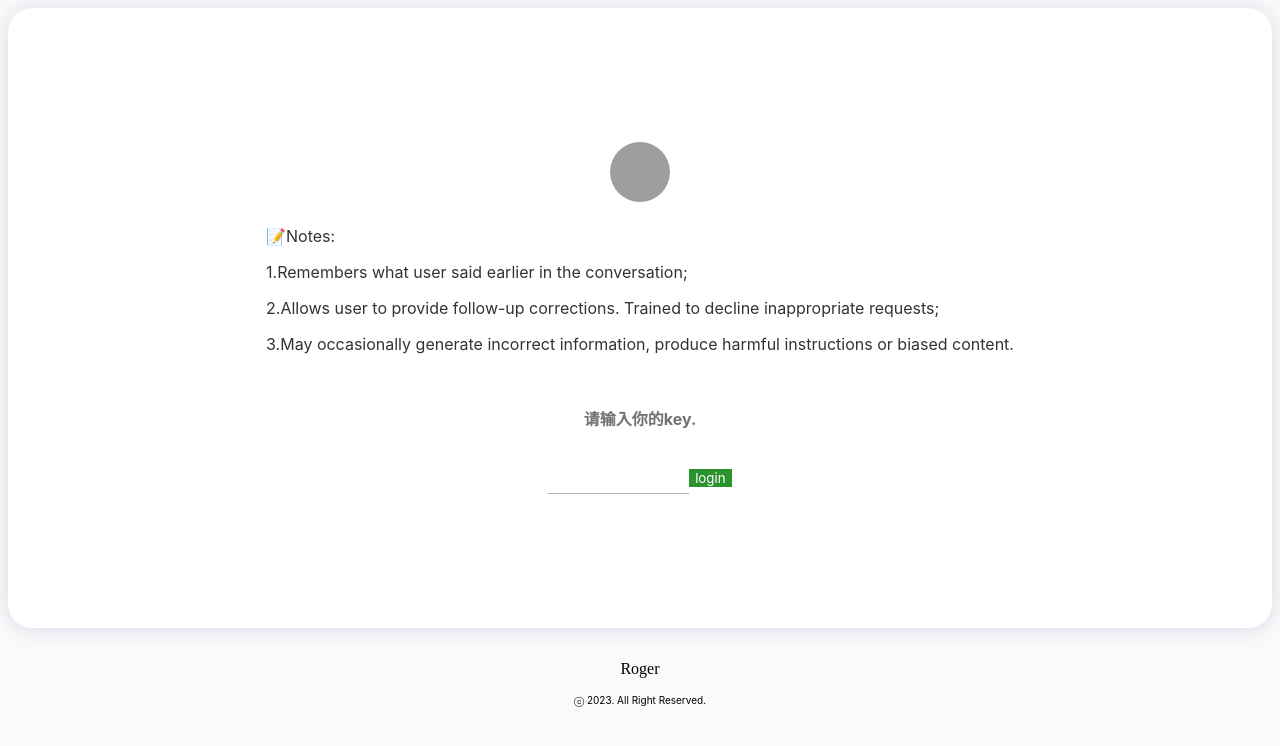
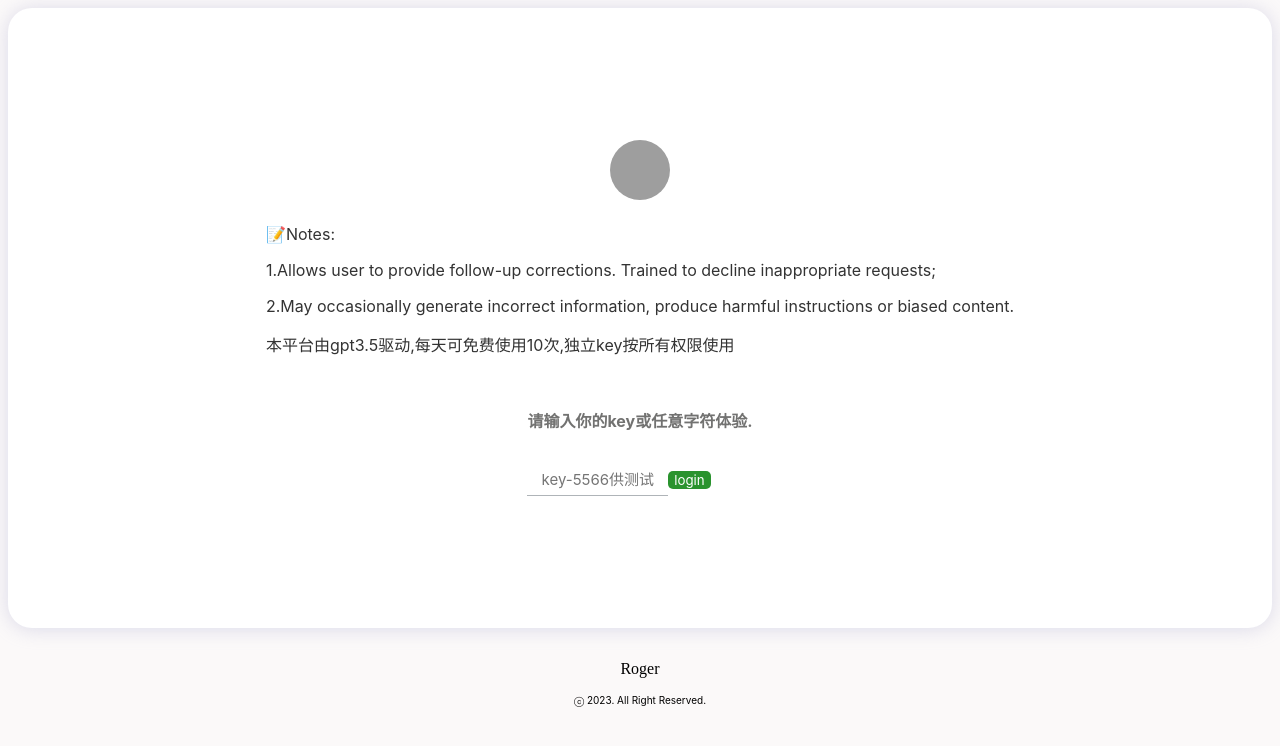
Before and after one commit to songroger/chatui_vue, a Vue app: page /#/ in a window 1280 px wide. Shown: the top 746 px of the page. Built offline with nearby package versions, Linux system fonts and the light colour scheme; grey boxes are pictures that could not be loaded; a web font is replaced by a local one.

Commit message:
fix:use_new_serverapi

```diff
--- a/src/components/LoginForm.vue
+++ b/src/components/LoginForm.vue
@@ -15,19 +15,22 @@
     /> -->
     <div class="CardText">
       📝Notes:
+<!--     <p>
+      1.Remembers what user said earlier in the conversation;
+    </p> -->
     <p>
-      1.Remembers what user said earlier in the conversation;
+      1.Allows user to provide follow-up corrections. Trained to decline inappropriate requests;
     </p>
     <p>
-      2.Allows user to provide follow-up corrections. Trained to decline inappropriate requests;
+      2.May occasionally generate incorrect information, produce harmful instructions or biased content.
     </p>
     <p>
-      3.May occasionally generate incorrect information, produce harmful instructions or biased content.
+      本平台由gpt3.5驱动,每天可免费使用10次,独立key按所有权限使用
     </p>
     </div>
     <div class="login__form__username">
       <label for="input-username" class="login__form__username__label">
-          请输入你的key.
+          请输入你的key或任意字符体验.
       </label>
       <label v-if="errorMsg" class="login__form__username__label">
           Error: {{ errorMsg }}
@@ -35,6 +38,7 @@
       <input
         id="input-username"
         class="login__form__username__input"
+        placeholder="key-5566供测试"
         type="text"
         v-model.trim="userName"
         @keyup.enter="joinSubmit"
@@ -206,6 +210,7 @@ export default {
   text-align: center;
   text-decoration: none;
   display: inline-block;
+  border-radius: 5px;
   /*font-size: 16px;*/
 }
 </style>
--- a/src/views/Chat.vue
+++ b/src/views/Chat.vue
@@ -75,7 +75,7 @@ export default {
                             }],
                   model: this.key
                           });
-        if (response.data.code != 0) {
+        if (response.data.code == 0) {
           this.$store.commit('setRequestData', response.data.data.reply);
           // console.log(this.$store.state.requestData)
           this.pushMsgData({
```
